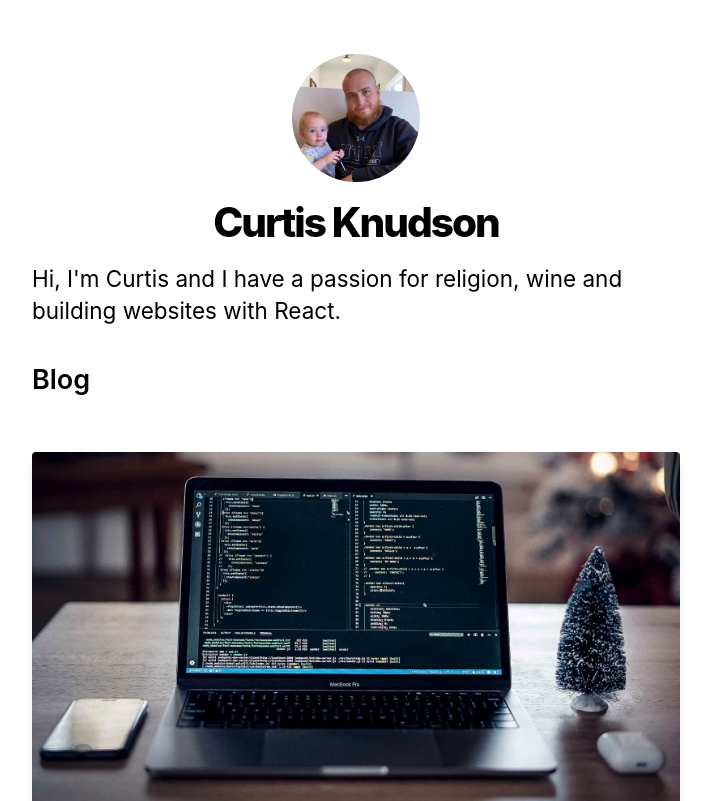
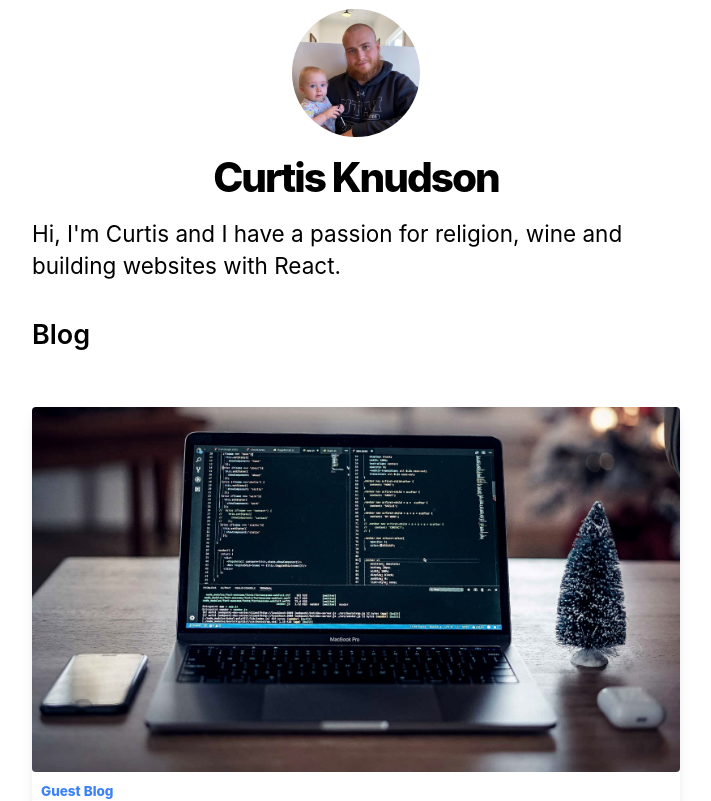
Before and after one commit to TheNordicYogi/NordicYogi, a Next.js app: page / in a window 1280 px wide. Shown: the top 801 px of the page, without its empty margins (284-995 px from the left). Built offline with nearby package versions, Linux system fonts and the light colour scheme.

Commit message:
removed spacing from [id] as well as created general spacing improvements on blog posts

```diff
--- a/components/layout.js
+++ b/components/layout.js
@@ -40,7 +40,7 @@ export default function Layout({ children, home }) {
   };
 
   return (
-    <div className=" py-0 mt-12 mx-auto mb-24 px-4 md:px-0 max-w-xl">
+    <div className=" py-0 mt-2 mx-auto mb-24 px-4 md:px-0 max-w-xl">
       <Head>
         <link rel="manifest" href="/manifest.json" />
         <link rel="apple-touch-icon" href="/logo512.png" />
--- a/pages/blog/[id].js
+++ b/pages/blog/[id].js
@@ -65,7 +65,7 @@ export default function Post({ postData }) {
               <span className="text-gray-400"> {postData.subtitle}</span>
             </h1>
 
-            <div className="text-gray-400 my-6 flex items-center">
+            <div className="text-gray-400 my-4 flex items-center">
               <Link href="/">
                 <a className=" w-full flex items-center ">
                   <Image
@@ -76,7 +76,7 @@ export default function Post({ postData }) {
                     height={64}
                     priority={true}
                   />
-                  <div className="flex flex-col w-full  px-4 justify-start">
+                  <div className="flex flex-col w-full  px-4 justify-start text-sm">
                     <span className=" text-green-600  ">
                       {postData.authorName}
                     </span>
```
